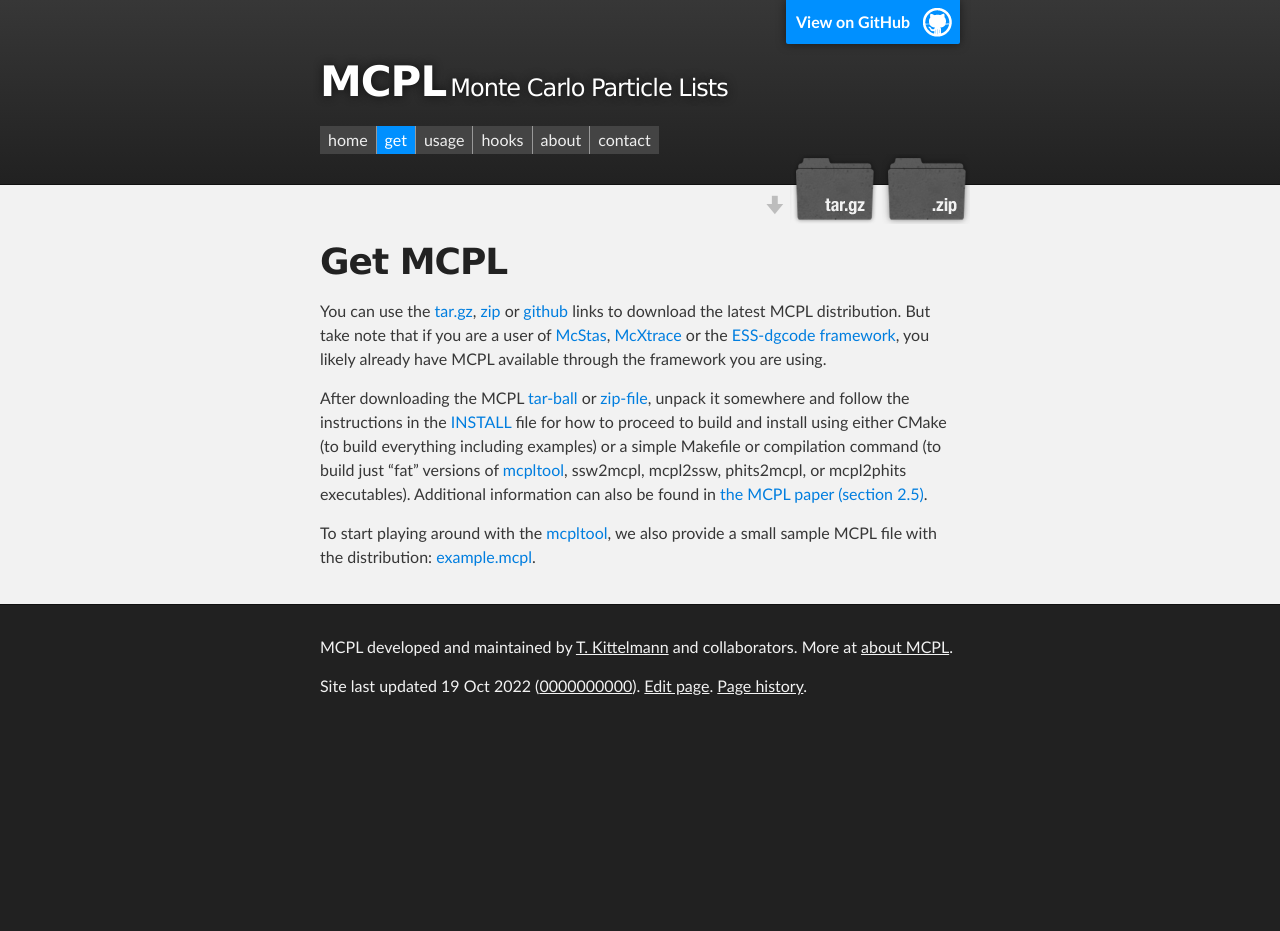
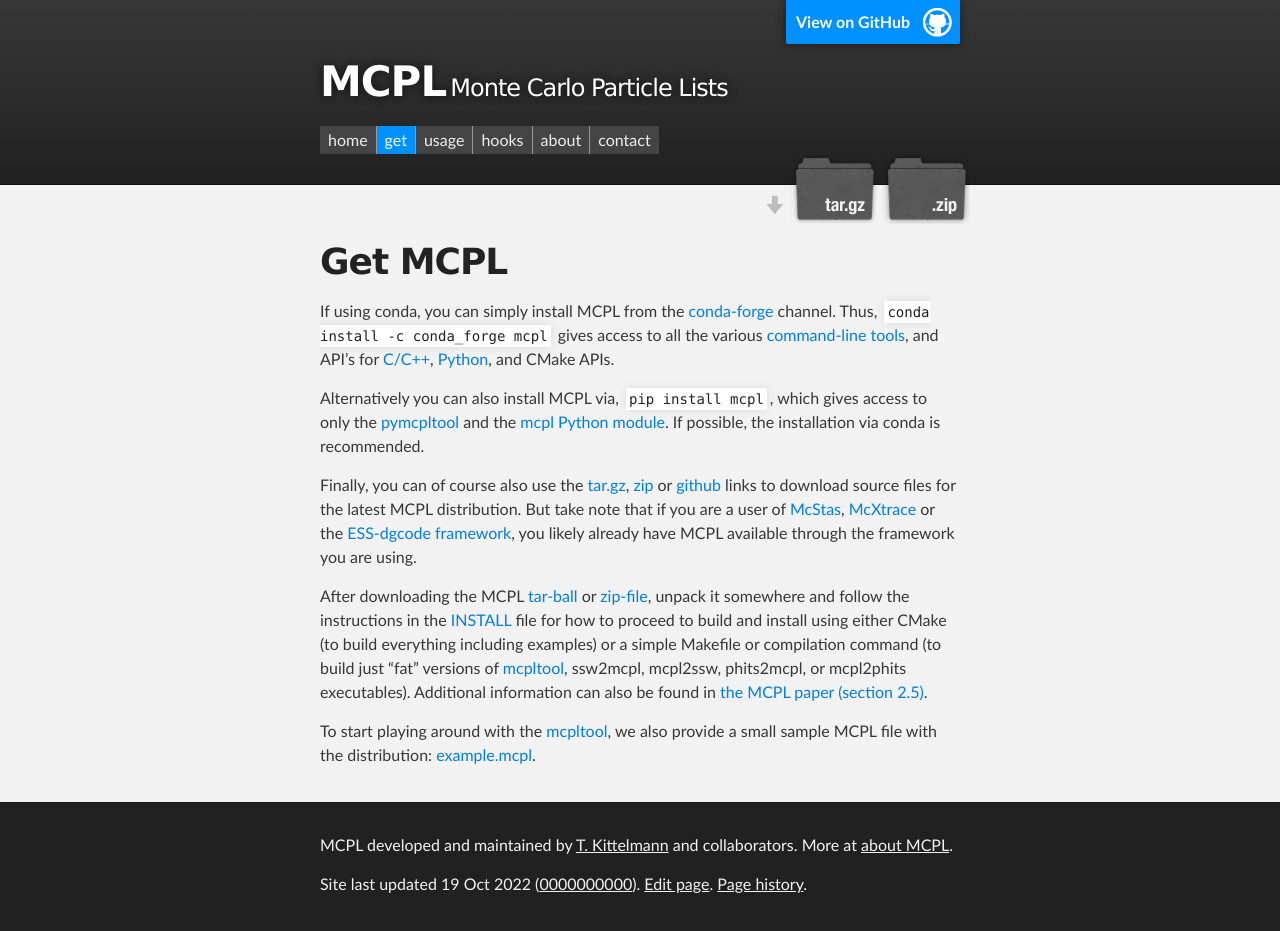
Before and after one commit to mctools/mcpl, a Jekyll site: the page built from get.md, in a window 1280 px wide. Built offline with Jekyll 4.4.1, drawn with Linux system fonts in a browser that asks for light colours; before the commit the page ends 900 px from its top, so only the background shows below that.

Commit message:
update instructions for conda

```diff
--- a/get.md
+++ b/get.md
@@ -2,10 +2,22 @@
 title: Get MCPL
 weight: 9999
 ---
-You can use the [tar.gz]({{site.github.tar_url|replace: "/gh-pages","/master"}}),
+If using conda, you can simply install MCPL from the [conda-forge](https://conda-forge.org/)
+channel.  Thus, `conda install -c conda_forge mcpl` gives access to all the various
+[command-line tools](LOCAL:usage_cmdline), and API's for [C/C++](LOCAL:usage_c),
+[Python](LOCAL:usage_python), and CMake APIs.
+
+Alternatively you can also install MCPL via, `pip install mcpl`, which gives
+access to only the
+[pymcpltool](LOCAL:usage_cmdline#extract-statistics-from-a-file) and the [mcpl
+Python module](LOCAL:usage_python). If possible, the installation via conda is
+recommended.
+
+
+Finally, you can of course also use the [tar.gz]({{site.github.tar_url|replace: "/gh-pages","/master"}}),
  [zip]({{site.github.zip_url|replace: "/gh-pages","/master"}})
  or [github]({{site.github.repository_url}}) links
-to download the latest MCPL distribution. But take note that if you are a user
+to download source files for the latest MCPL distribution. But take note that if you are a user
 of [McStas](LOCAL:hooks_mcstas/), [McXtrace](LOCAL:hooks_mcxtrace/) or the
 [ESS-dgcode framework](https://confluence.esss.lu.se/x/lgDD), you likely
 already have MCPL available through the framework you are using.
```
Also changed, not shown: index.md (+7 -2 lines).
